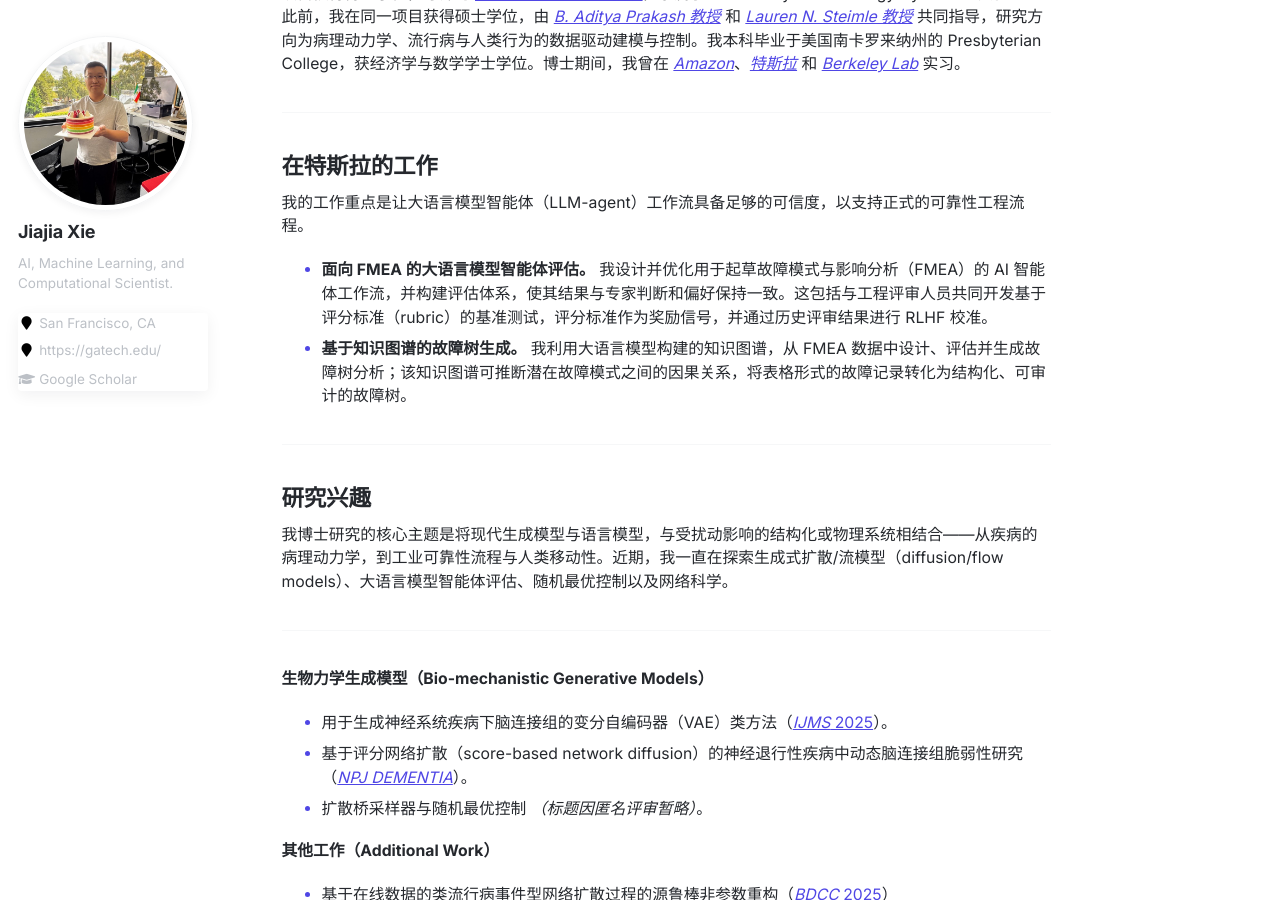
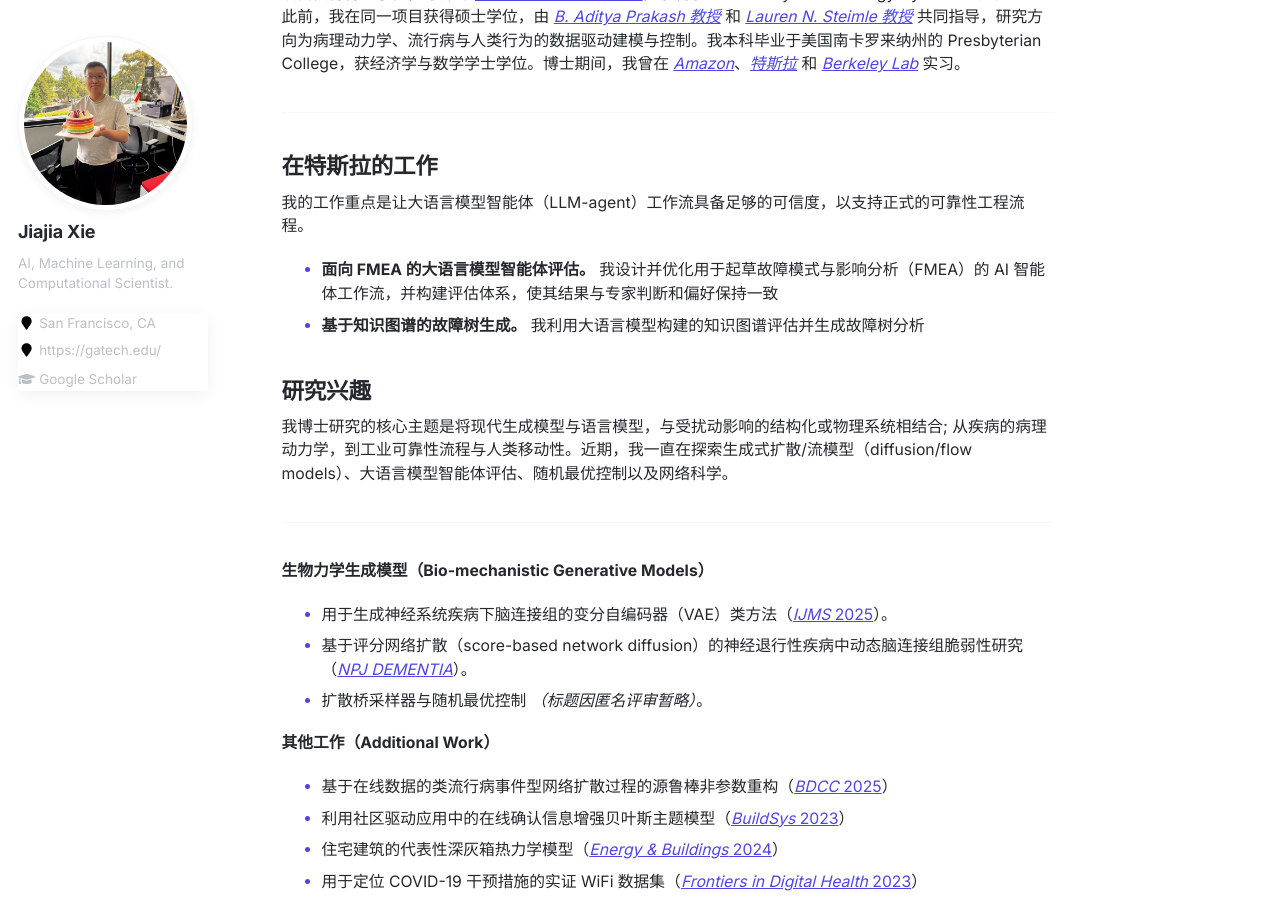
Before and after one commit to jxie1997/jxie1997.github.io, a Jekyll site: the page built from _pages/about-zh.md, in a window 1280 px wide and 900 px high, scrolled down 270 px. Built offline with Jekyll 4.4.1, drawn with Linux system fonts in a browser that asks for light colours.

Commit message:
Update about-zh.md

```diff
--- a/_pages/about-zh.md
+++ b/_pages/about-zh.md
@@ -20,14 +20,12 @@ redirect_from:
 
 我的工作重点是让大语言模型智能体（LLM-agent）工作流具备足够的可信度，以支持正式的可靠性工程流程。
 
-- **面向 FMEA 的大语言模型智能体评估。** 我设计并优化用于起草故障模式与影响分析（FMEA）的 AI 智能体工作流，并构建评估体系，使其结果与专家判断和偏好保持一致。这包括与工程评审人员共同开发基于评分标准（rubric）的基准测试，评分标准作为奖励信号，并通过历史评审结果进行 RLHF 校准。
-- **基于知识图谱的故障树生成。** 我利用大语言模型构建的知识图谱，从 FMEA 数据中设计、评估并生成故障树分析；该知识图谱可推断潜在故障模式之间的因果关系，将表格形式的故障记录转化为结构化、可审计的故障树。
-
----
+- **面向 FMEA 的大语言模型智能体评估。** 我设计并优化用于起草故障模式与影响分析（FMEA）的 AI 智能体工作流，并构建评估体系，使其结果与专家判断和偏好保持一致
+- **基于知识图谱的故障树生成。** 我利用大语言模型构建的知识图谱评估并生成故障树分析
 
 ### 研究兴趣
 
-我博士研究的核心主题是将现代生成模型与语言模型，与受扰动影响的结构化或物理系统相结合——从疾病的病理动力学，到工业可靠性流程与人类移动性。近期，我一直在探索生成式扩散/流模型（diffusion/flow models）、大语言模型智能体评估、随机最优控制以及网络科学。
+我博士研究的核心主题是将现代生成模型与语言模型，与受扰动影响的结构化或物理系统相结合; 从疾病的病理动力学，到工业可靠性流程与人类移动性。近期，我一直在探索生成式扩散/流模型（diffusion/flow models）、大语言模型智能体评估、随机最优控制以及网络科学。
 
 ---
 
```
